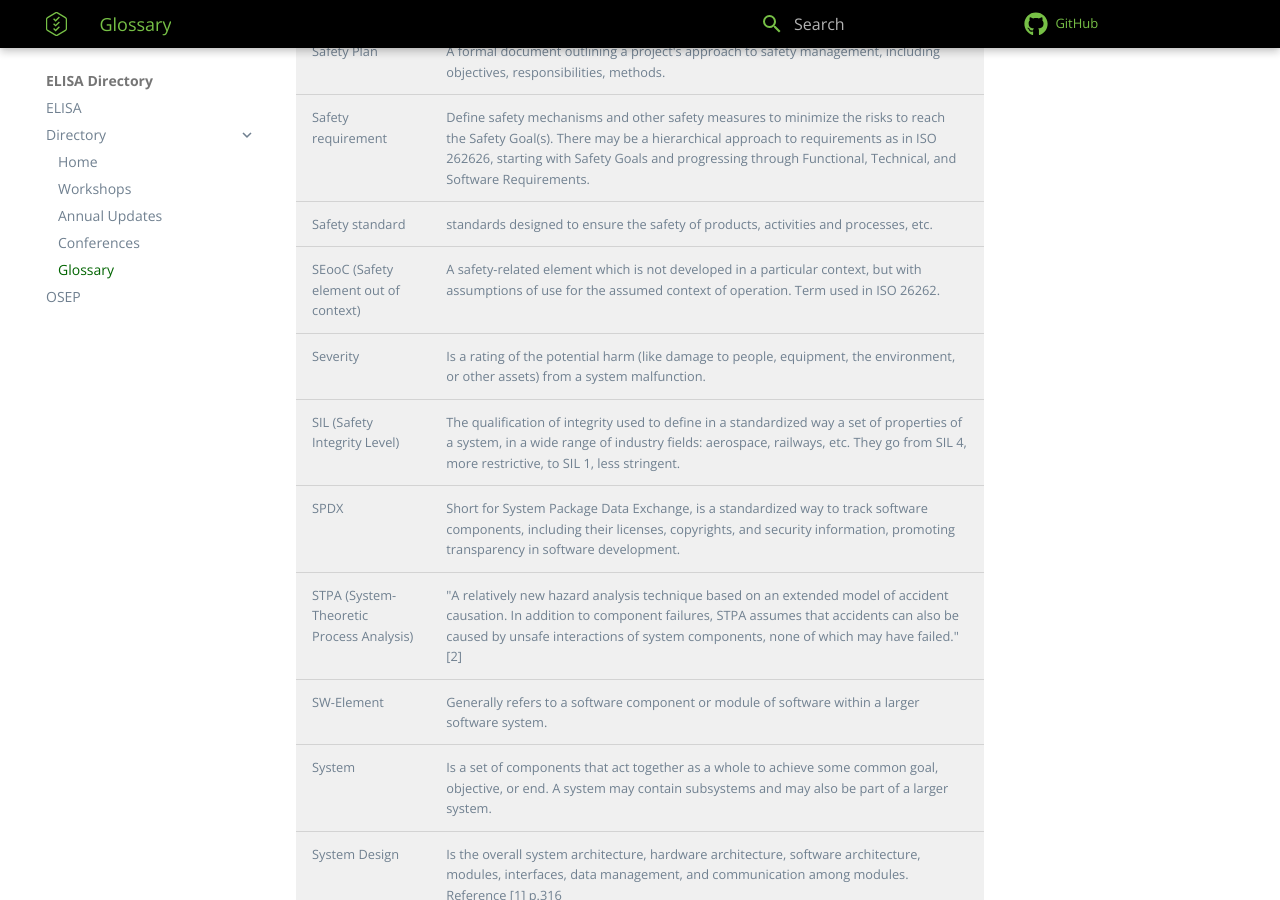
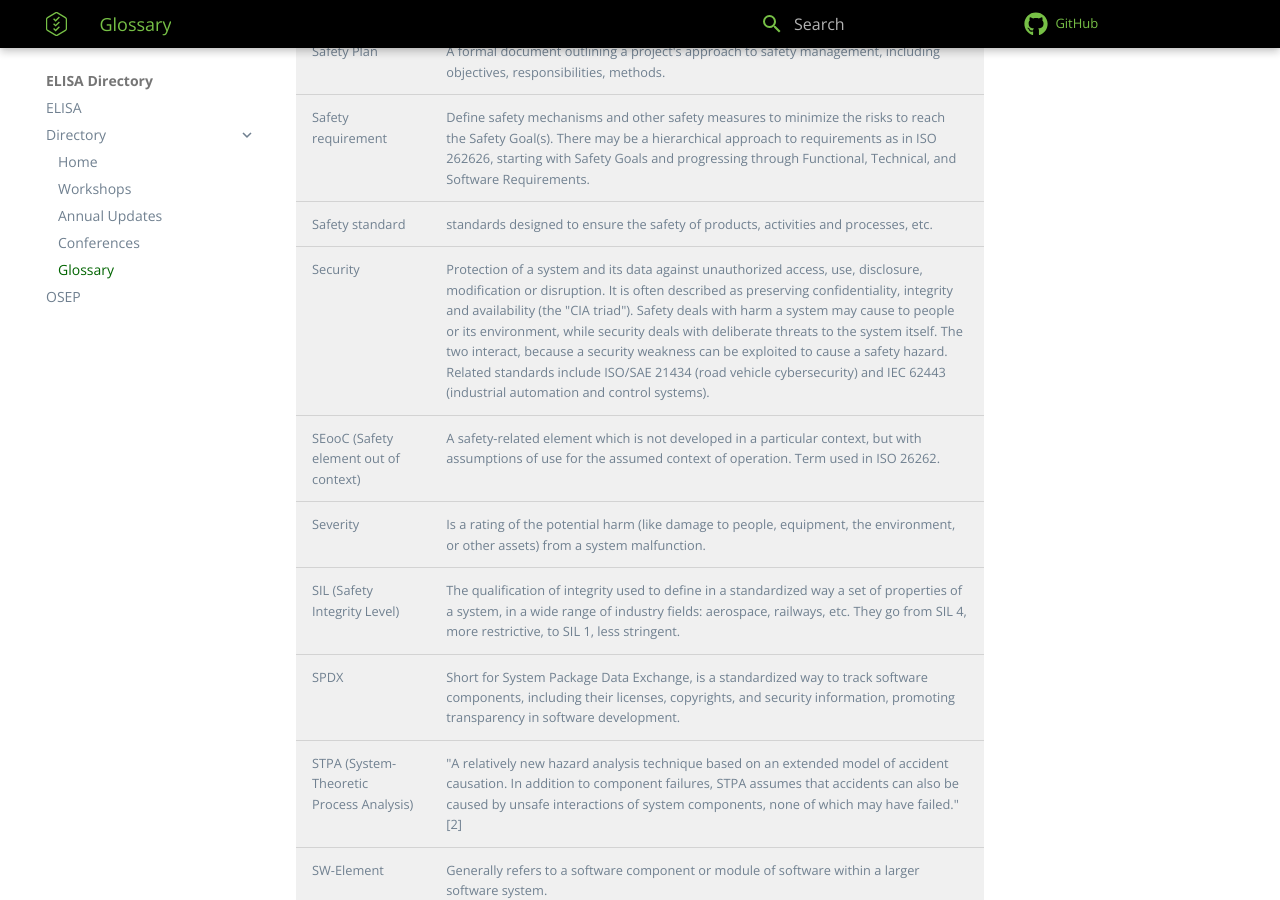
Before and after one commit to elisa-tech/directory, an MkDocs documentation site: the page built from docs/glossary/index.md, in a window 1280 px wide and 900 px high, scrolled down 3570 px. Built offline with MkDocs 1.6.1 and Material for MkDocs 9.7.7, drawn with Linux system fonts in a browser that asks for light colours; comment, search, counter and statistics services are not loaded.

Commit message:
Add security to glossary
Signed-off-by: Simone Weiss <simone.weiss@linutronix.de>

```diff
--- a/docs/glossary/index.md
+++ b/docs/glossary/index.md
@@ -52,6 +52,7 @@ Please note:
 | Safety Plan | A formal document outlining a project's approach to safety management, including objectives, responsibilities, methods. |
 | Safety requirement | Define safety mechanisms and other safety measures to minimize the risks to reach the Safety Goal(s). There may be a hierarchical approach to requirements as in ISO 262626, starting with Safety Goals and progressing through Functional, Technical, and Software Requirements. |
 | Safety standard |  standards designed to ensure the safety of products, activities and processes, etc.|
+| Security | Protection of a system and its data against unauthorized access, use, disclosure, modification or disruption. It is often described as preserving confidentiality, integrity and availability (the "CIA triad"). Safety deals with harm a system may cause to people or its environment, while security deals with deliberate threats to the system itself. The two interact, because a security weakness can be exploited to cause a safety hazard. Related standards include ISO/SAE 21434 (road vehicle cybersecurity) and IEC 62443 (industrial automation and control systems). |
 | SEooC (Safety element out of context) | A safety-related element which is not developed in a particular context, but with assumptions of use for the assumed context of operation. Term used in ISO 26262.|
 | Severity | Is a rating of the potential harm (like damage to people, equipment, the environment, or other assets) from a system malfunction.|
 | SIL (Safety Integrity Level) | The qualification of integrity used to define in a standardized way a set of properties of a system, in a wide range of industry fields: aerospace, railways, etc. They go from SIL 4, more restrictive, to SIL 1, less stringent. |
```
